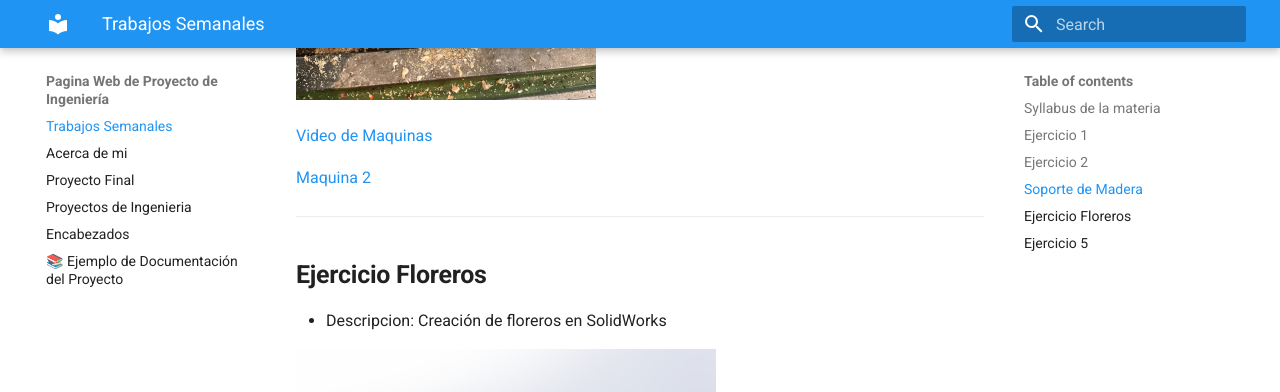
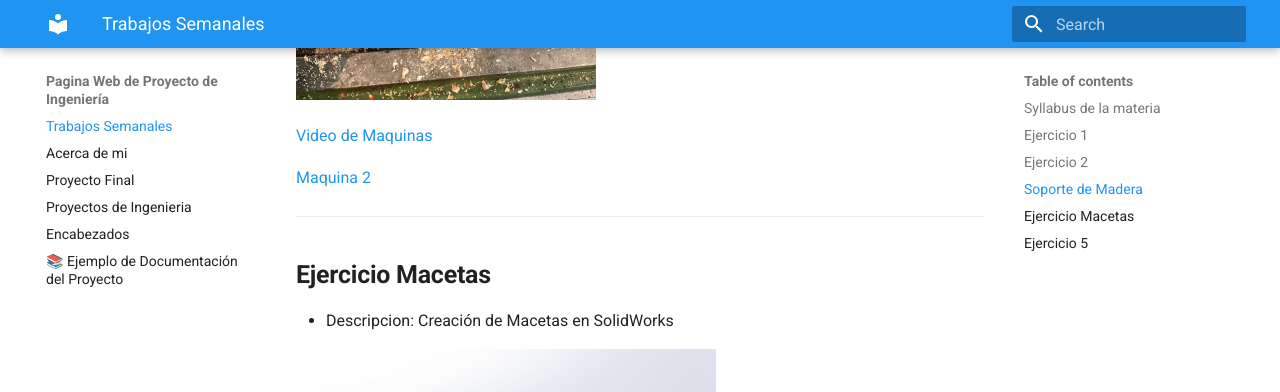
Before and after one commit to JoseGilGonzalezBerra/Proyecto_de_Ingenieria, an MkDocs documentation site: the page built from docs/index.md, in a window 1280 px wide and 900 px high, scrolled down 2250 px. Shown: the top 392 px of the window. Built offline with MkDocs 1.6.1 and Material for MkDocs 9.7.7, drawn with Linux system fonts in a browser that asks for light colours.

Commit message:
Update index.md

```diff
--- a/docs/index.md
+++ b/docs/index.md
@@ -46,9 +46,9 @@
 
 ---
 
-## **Ejercicio Floreros**
+## **Ejercicio Macetas**
 
-- Descripcion: Creación de floreros en SolidWorks
+- Descripcion: Creación de Macetas en SolidWorks
 
 <img src = "./recursos/imgs/Florero.jpeg" alt="Florero" width="420">
 
```
